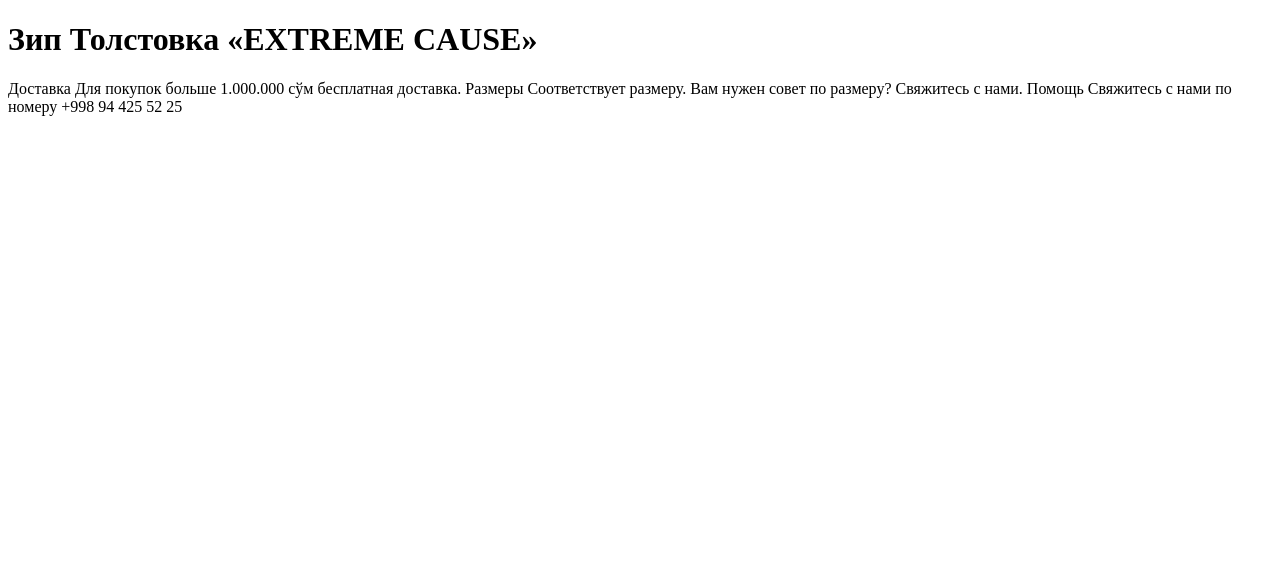
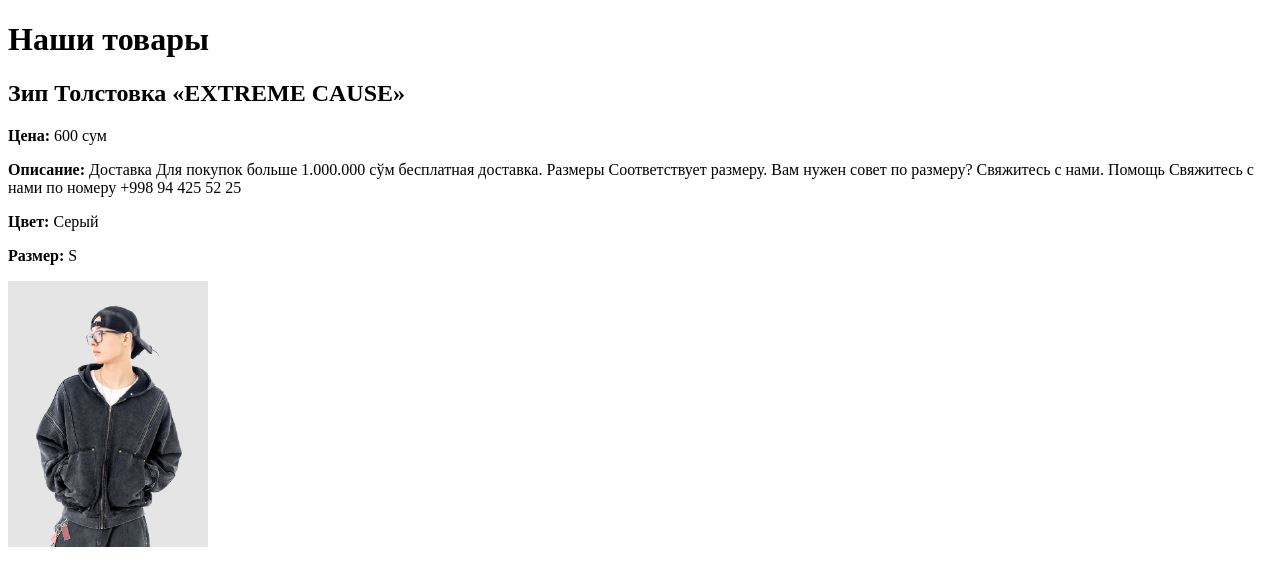
Before and after one commit to baimuratovnurjan09-hash/clothes_shop, a Django app: page / in a window 1280 px wide. Shown: the top 586 px of the page. Run offline with Django 5.2, Linux system fonts and the light colour scheme; data comes from the database, SQL or seed files in the repository.

Commit message:
home.html

```diff
--- a/templates/home.html
+++ b/templates/home.html
@@ -3,13 +3,23 @@
 <head>
     <meta charset="UTF-8">
     <meta name="viewport" content="width=device-width, initial-scale=1.0">
-    <title>Document</title>
+    <title>Clothes Shop</title>
 </head>
 <body>
-  {% for kiyim in clothes %}
-    <h1>{{kiyim.title}}</h1>
-    <p>{{kiyim.desc}}</p>
-  {% endfor %}
+    <h1>Наши товары</h1>
 
+    {% for kiyim in clothes %}
+        <div style="margin-bottom: 20px;">
+            <h2>{{ kiyim.title }}</h2>
+            <p><strong>Цена:</strong> {{ kiyim.price }} сум</p>
+            <p><strong>Описание:</strong> {{ kiyim.desc }}</p>
+            <p><strong>Цвет:</strong> {{ kiyim.color }}</p>
+            <p><strong>Размер:</strong> {{ kiyim.size }}</p>
+
+            {% if kiyim.images %}
+                <img src="{{ kiyim.images.url }}" alt="{{ kiyim.title }}" width="200">
+            {% endif %}
+        </div>
+    {% endfor %}
 </body>
 </html>
```
